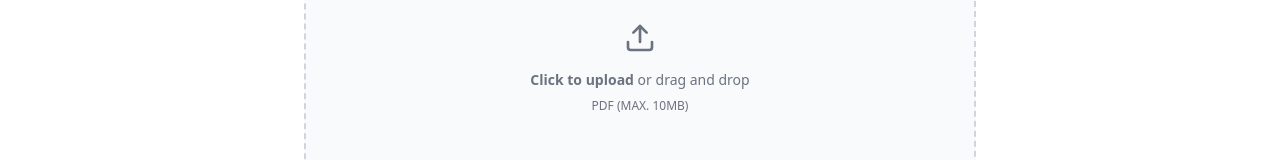
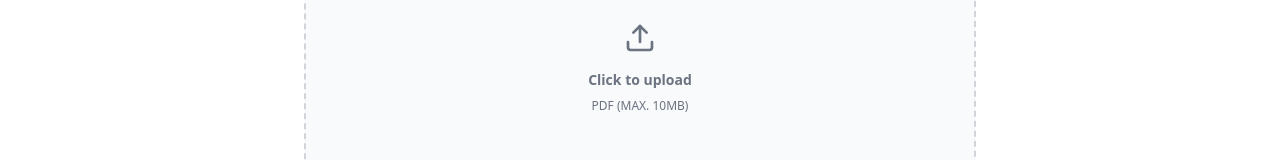
Before and after one commit to moroii69/archivos, a Next.js app: page /upload in a window 1280 px wide. Shown: the part 306-466 px from the top of the page. Built offline with nearby package versions, Linux system fonts and the light colour scheme.

Commit message:
temporarily remove drag and drop method to upload

```diff
--- a/app/upload/page.tsx
+++ b/app/upload/page.tsx
@@ -176,7 +176,7 @@
                     <label htmlFor="file-upload" className="flex flex-col items-center justify-center w-full h-64 border-2 border-gray-300 border-dashed rounded-lg cursor-pointer bg-gray-50 hover:bg-gray-100">
                         <div className="flex flex-col items-center justify-center pt-5 pb-6">
                         <Upload className="w-8 h-8 mb-4 text-gray-500" />
-                        <p className="mb-2 text-sm text-gray-500"><span className="font-semibold">Click to upload</span> or drag and drop</p>
+                        <p className="mb-2 text-sm text-gray-500"><span className="font-semibold">Click to upload</span></p>
                         <p className="text-xs text-gray-500">PDF (MAX. 10MB)</p>
                         </div>
                         <Input id="file-upload" type="file" accept=".pdf" className="hidden" onChange={handleFileChange} />
```
